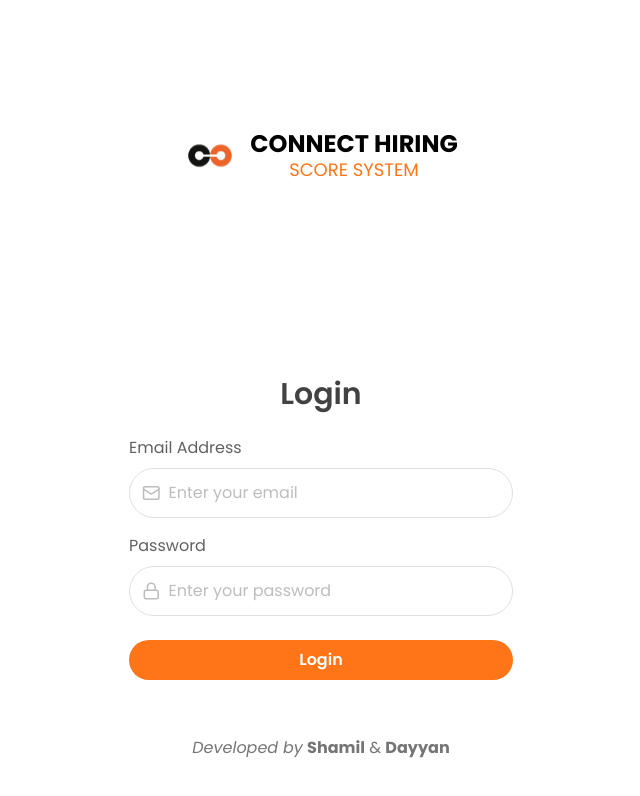
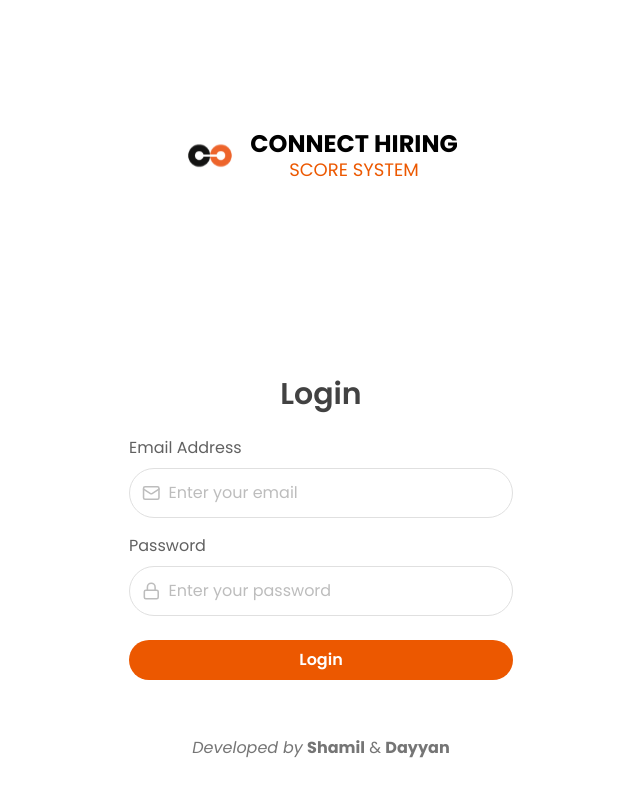
Before and after one commit to muhammedshamil8/Connect-Hiring-System, a React (Vite) app: page /login in a window 1280 px wide. Shown: the top 796 px of the page, without its empty margins (319-959 px from the left). Built offline with nearby package versions, Linux system fonts and the light colour scheme; no server answers.

Commit message:
updated ui color and space in mb screen

```diff
--- a/src/assets/styles/index.css
+++ b/src/assets/styles/index.css
@@ -17,10 +17,10 @@
     scroll-behavior: smooth;
 }
 .primary-text {
-    color: #FF7518;
+    color: #EC5800;
 }
 .primary-bg {
-    background-color: #FF7518;
+    background-color: #EC5800;
 }
 .secondary-text {
     color: #D4D2EC;
--- a/src/layout/AdminLayout.jsx
+++ b/src/layout/AdminLayout.jsx
@@ -45,7 +45,7 @@
 
       {/* Main Content Area */}
       <div className='flex flex-col min-h-[80vh]'>
-        <main className="max-w-[1300px] mx-auto w-full mt-20 flex-grow">
+        <main className="max-w-[1300px] mx-auto w-full mt-6 md:mt-20 flex-grow">
           <Outlet />
         </main>
         <div className='flex justify-end'>
```
